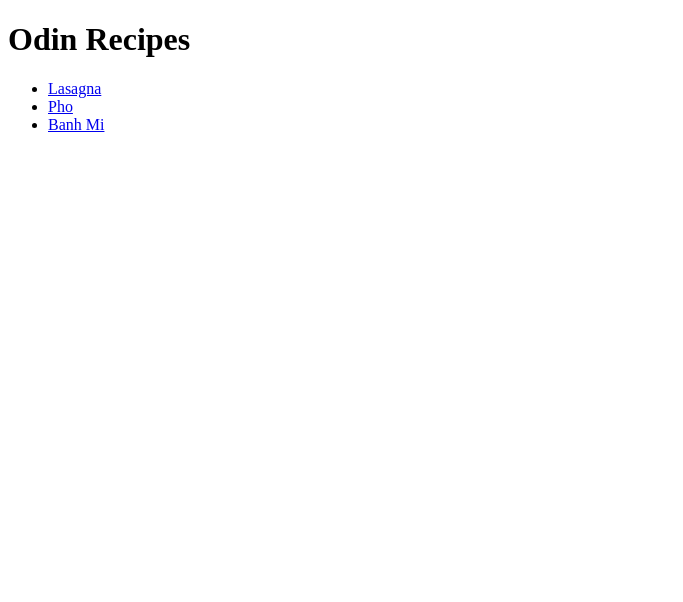
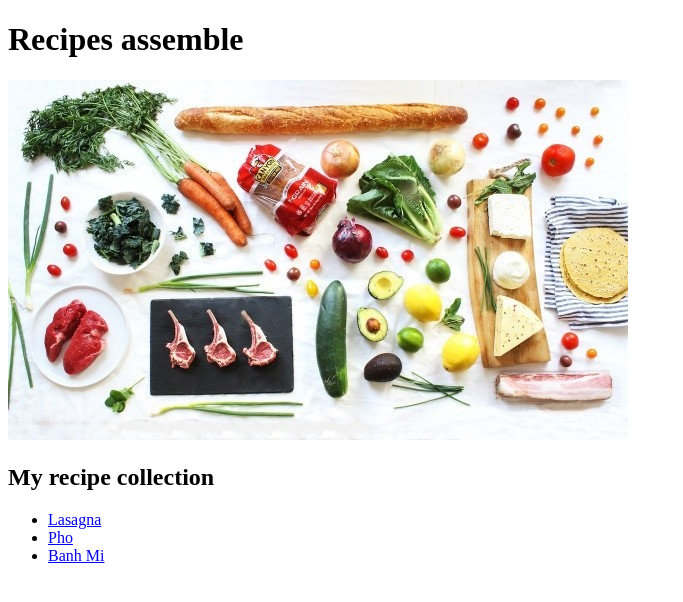
Before and after one commit to vinhnghiemcr/odin-recipes, a plain HTML site: page index.html in a window 1280 px wide. Shown: the whole page, without its empty margins (0-683 px from the left). Drawn offline with Linux system fonts and the light colour scheme.

Commit message:
Add image for homepage

```diff
--- a/index.html
+++ b/index.html
@@ -5,7 +5,9 @@
         <meta charset="UFT-8">
     </head>
     <body>
-        <h1>Odin Recipes</h1>
+        <h1>Recipes assemble</h1>
+        <img src="./homepage.jpg" alt="Food on Table Image">
+        <h2>My recipe collection</h2>
         <ul>
             <li><a href="./recipes/lasagna.html">Lasagna</a></li>
             <li><a href="./recipes/pho.html">Pho</a></li>
```
Also changed, not shown: homepage.jpg (added).
